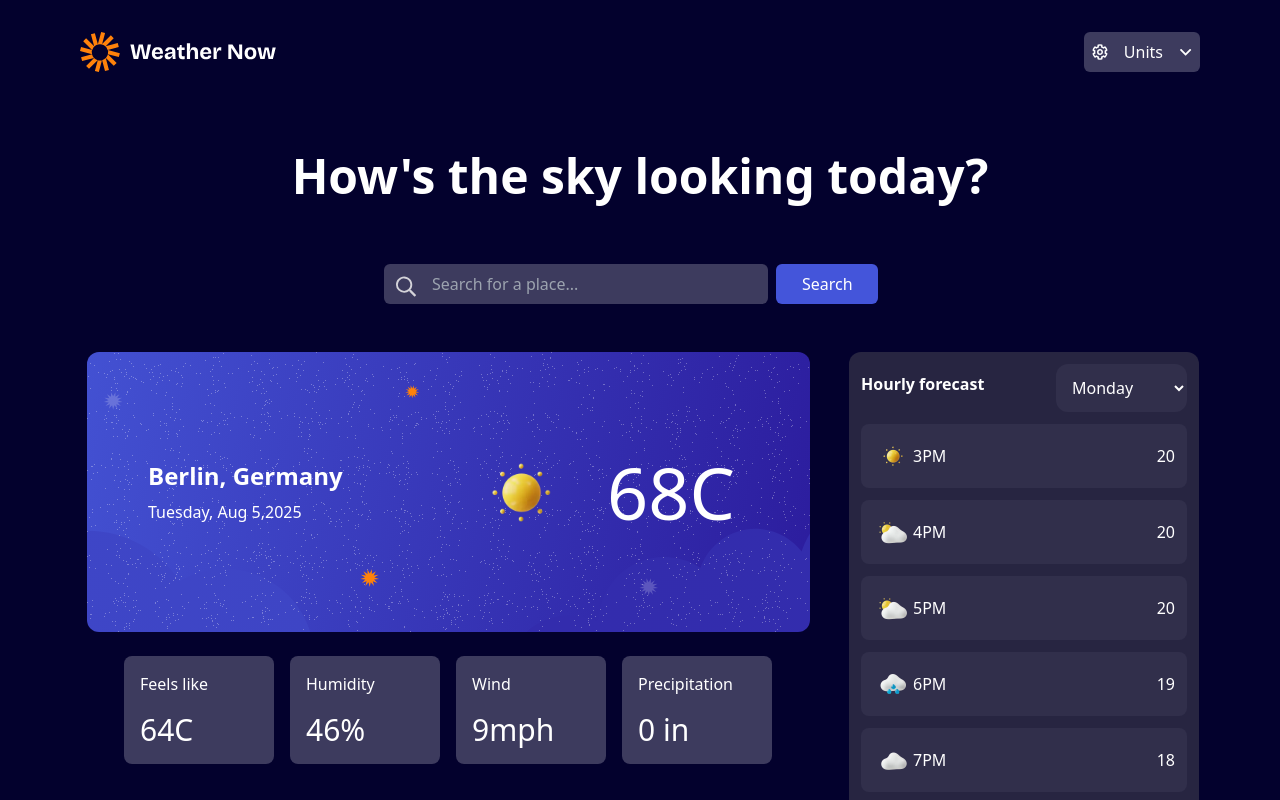
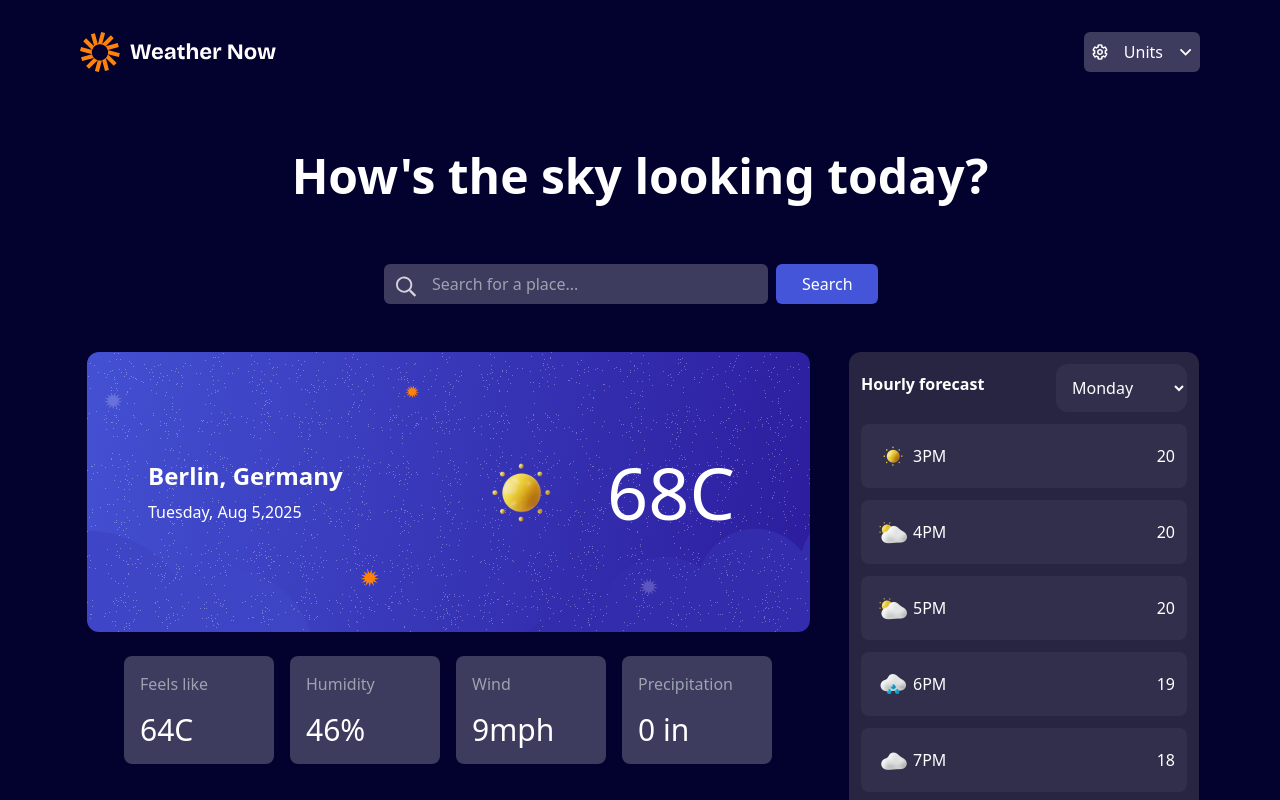
Before and after one commit to szczepanieceryk/weather-app, a React (Vite) app: page / in a window 1280 px wide. Shown: the top 800 px of the page. Built offline with nearby package versions, Linux system fonts and the light colour scheme.

Commit message:
fix(ui): change text color

```diff
--- a/src/components/ForecastCube.tsx
+++ b/src/components/ForecastCube.tsx
@@ -6,22 +6,22 @@ const ForecastCube: React.FC<ForecastProps> = ({ data }) => {
   return (
     <div className="max-w-[95%] mx-auto mt-6 flex flex-wrap justify-center lg:justify-afound gap-4 ">
       <div className="p-4 min-w-[150px] max-w-200px] rounded-lg bg-[#3d3b5eff] text-white">
-        <span className="mb-4 block">Feels like</span>
+        <span className="mb-4 block text-gray-400">Feels like</span>
         <span className="block text-3xl">{data.feels}</span>
       </div>
 
       <div className="p-4 min-w-[150px] max-w-200px] rounded-lg bg-[#3d3b5eff] text-white">
-        <span className="mb-4 block">Humidity</span>
+        <span className="mb-4 block text-gray-400">Humidity</span>
         <span className="block text-3xl">{data.humidity}</span>
       </div>
 
       <div className="p-4 min-w-[150px] max-w-200px] rounded-lg bg-[#3d3b5eff] text-white">
-        <span className="mb-4 block">Wind</span>
+        <span className="mb-4 block text-gray-400">Wind</span>
         <span className="block text-3xl">{data.wind}</span>
       </div>
 
       <div className="p-4 min-w-[150px] max-w-200px] rounded-lg bg-[#3d3b5eff] text-white">
-        <span className="mb-4 block">Precipitation</span>
+        <span className="mb-4 block text-gray-400">Precipitation</span>
         <span className="block text-3xl">{data.precipitation}</span>
       </div>
     </div>
--- a/src/layouts/Header.tsx
+++ b/src/layouts/Header.tsx
@@ -24,7 +24,7 @@ const Header: React.FC<HeaderProps> = ({ location, handleWeatherSearch, handleLo
               <input
                 type="search"
                 placeholder="Search for a place..."
-                className="p-2 pl-[3rem] rounded-md bg-[#3d3b5eff] w-full"
+                className="p-2 pl-[3rem] rounded-md text-gray-300 bg-[#3d3b5eff] w-full"
                 value={location}
                 onChange={handleLocationChange}
               />
```
